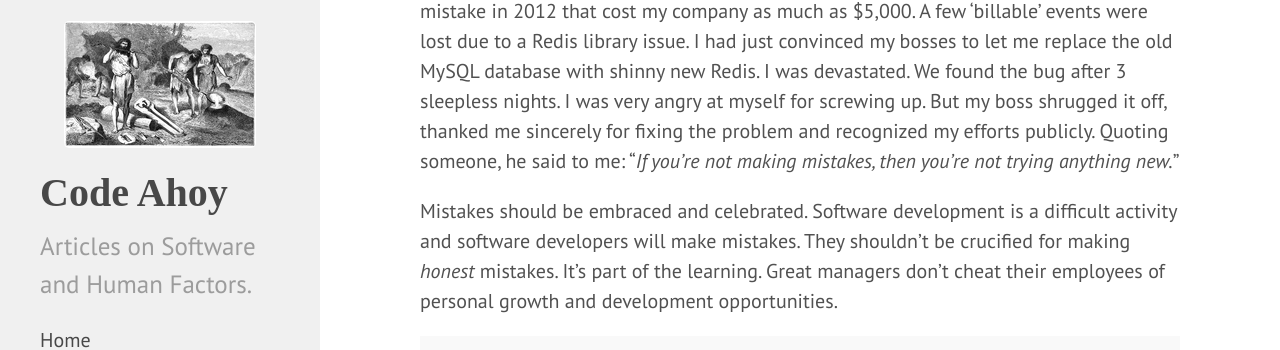
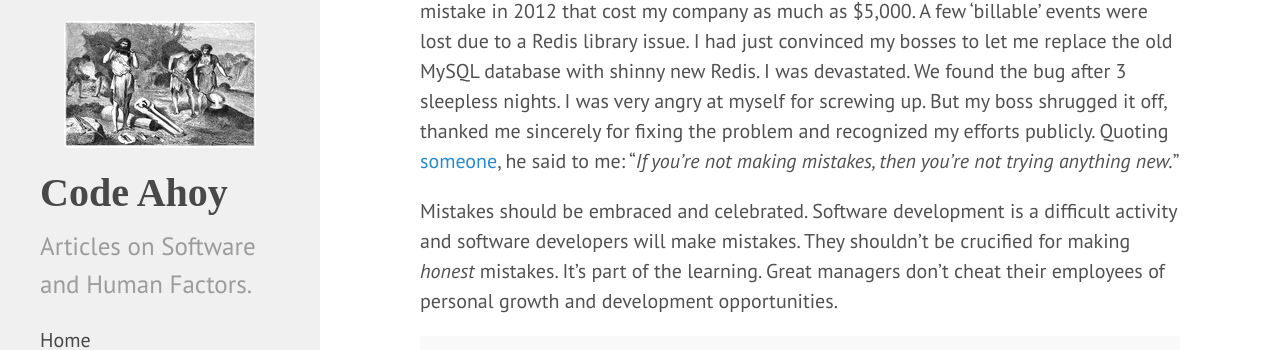
Before and after one commit to talk2viren/umermansoor.github.io, a Jekyll site: the page built from _posts/2016-04-14-mistakes-at-work-are-not-sins.md, in a window 1280 px wide and 900 px high, scrolled down 1500 px. Shown: the part 322-672 px from the top of the window. Built offline with Jekyll 4.4.1, drawn with Linux system fonts in a browser that asks for light colours; nearby versions of some CDN libraries; comment, search, counter and statistics services are not loaded; some of the changed text lies outside the part shown.

Commit message:
Update 2016-04-14-mistakes-at-work-are-not-sins.md

```diff
--- a/_posts/2016-04-14-mistakes-at-work-are-not-sins.md
+++ b/_posts/2016-04-14-mistakes-at-work-are-not-sins.md
@@ -9,7 +9,7 @@ excerpt_separator: <!--more-->
 
 Software development is an activity that requires serious brain power. And it's only natural that software developers make mistakes along the way. However, many organizations and managers stigmatize failures. It's considered a *sin* to make an error on the job. A sin that is not going to be forgotten any time soon.
 
-We are taught from an early age that mistakes are bad. students are marked by the number of mistakes and the society looks down on failures. So why should managers allow it? The answer is simple: **people will make mistakes in any activity that requires imagination and creativity**. That's how they learn and improve. [DeMarco and Lister](http://www.amazon.com/Peopleware-Productive-Projects-Second-Edition/dp/0932633439) explained it better:
+We are taught from an early age that mistakes are bad. Students are marked by the number of mistakes and the society looks down on failures. So why should managers allow it? The answer is simple: **people will make mistakes in any activity that requires imagination and creativity**. That's how they learn and improve. [DeMarco and Lister](http://www.amazon.com/Peopleware-Productive-Projects-Second-Edition/dp/0932633439) explained it better:
 
 > Fostering an atmosphere that doesn't allow for error simply
 makes people defensive. They don't try things that may turn out
@@ -33,6 +33,6 @@ In his autobiography, [Against the Odds](http://www.amazon.com/Against-Odds-Auto
 > I made **5127 prototypes** of my vacuum before I got it right. There were **5126 failures**. But I learned from each one. That’s how I came up with a solution. So I don’t mind failure. I’ve always thought that schoolchildren should be marked by the number of failures they’ve had. The child who tries strange things and experiences lots of failures to get there is probably more creative…
 We’re taught to do things the right way. **But if you want to discover something that other people haven’t, you need to do things the wrong way**.
 
-I couldn't agree more. Mistakes are part of a healthy team culture. Unless the job is dead simple and requires no imagination and creativity, mistakes will be made. I made a mistake in 2012 that cost my company as much as $5,000. A few 'billable' events were lost due to a Redis library issue. I had just convinced my bosses to let me replace the old MySQL database with shinny new Redis. I was devastated. We found the bug after 3 sleepless nights. I was very angry at myself for screwing up. But my boss shrugged it off, thanked me sincerely for fixing the problem and recognized my efforts publicly. Quoting someone, he said to me: "*If you're not making mistakes, then you're not trying anything new.*"
+I couldn't agree more. Mistakes are part of a healthy team culture. Unless the job is dead simple and requires no imagination and creativity, mistakes will be made. I made a mistake in 2012 that cost my company as much as $5,000. A few 'billable' events were lost due to a Redis library issue. I had just convinced my bosses to let me replace the old MySQL database with shinny new Redis. I was devastated. We found the bug after 3 sleepless nights. I was very angry at myself for screwing up. But my boss shrugged it off, thanked me sincerely for fixing the problem and recognized my efforts publicly. Quoting [someone](https://en.wikipedia.org/wiki/John_Wooden), he said to me: "*If you're not making mistakes, then you're not trying anything new.*"
 
 Mistakes should be embraced and celebrated. Software development is a difficult activity and software developers will make mistakes. They shouldn't be crucified for making *honest* mistakes. It's part of the learning. Great managers don't cheat their employees of personal growth and development opportunities.
```
